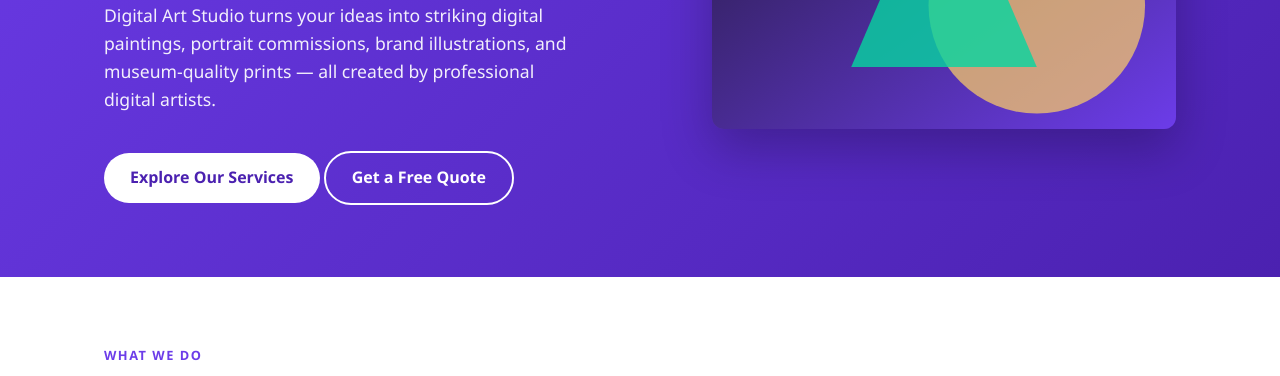
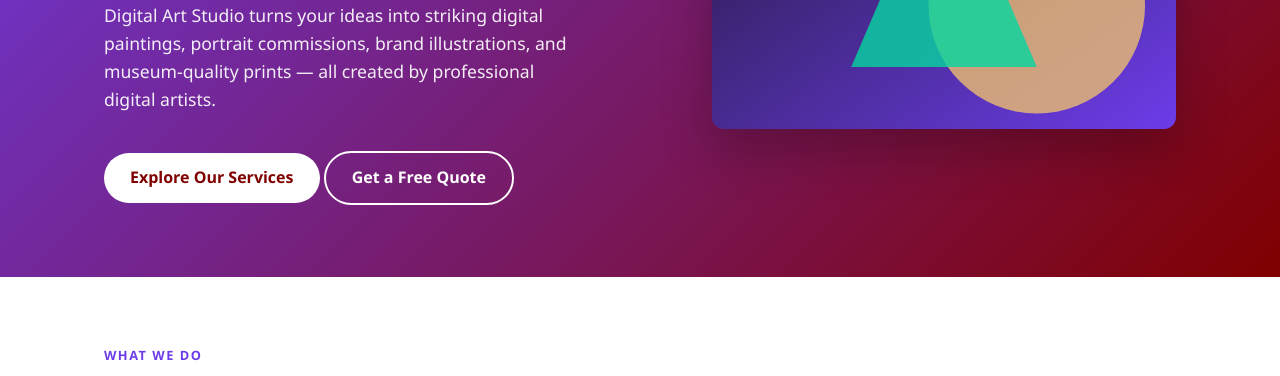
Before and after one commit to valeejahshahid2030-code/seo, a plain HTML site: page index.html in a window 1280 px wide. Shown: the part 413-789 px from the top of the page. Drawn offline with Linux system fonts and the light colour scheme.

Commit message:
Update style.css

```diff
--- a/css/style.css
+++ b/css/style.css
@@ -5,7 +5,7 @@
 
 :root {
   --color-primary: #6c3ce9;
-  --color-primary-dark: #4b21b0;
+  --color-primary-dark: #800000;
   --color-accent: #ff6b6b;
   --color-dark: #181524;
   --color-light: #f7f5ff;
```
